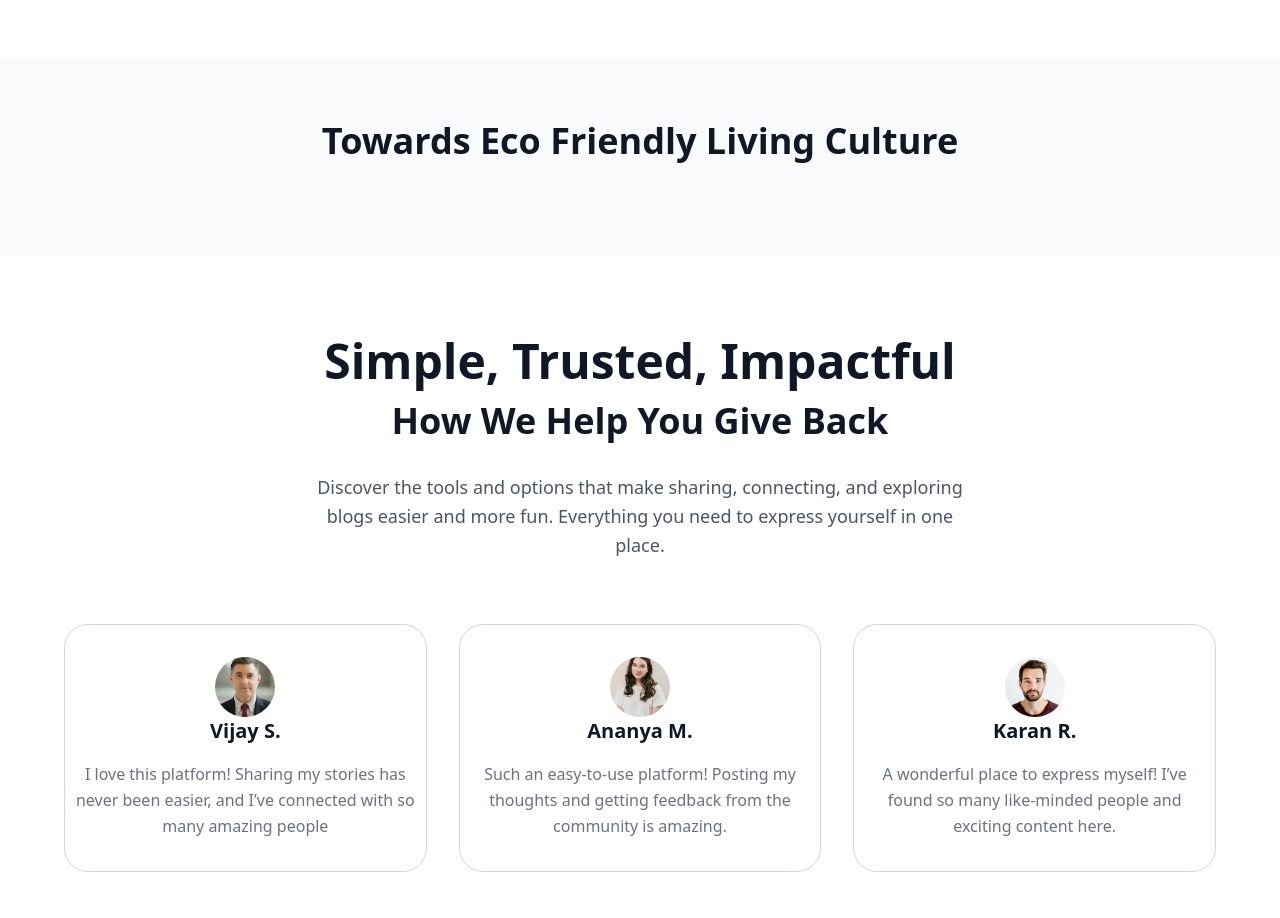
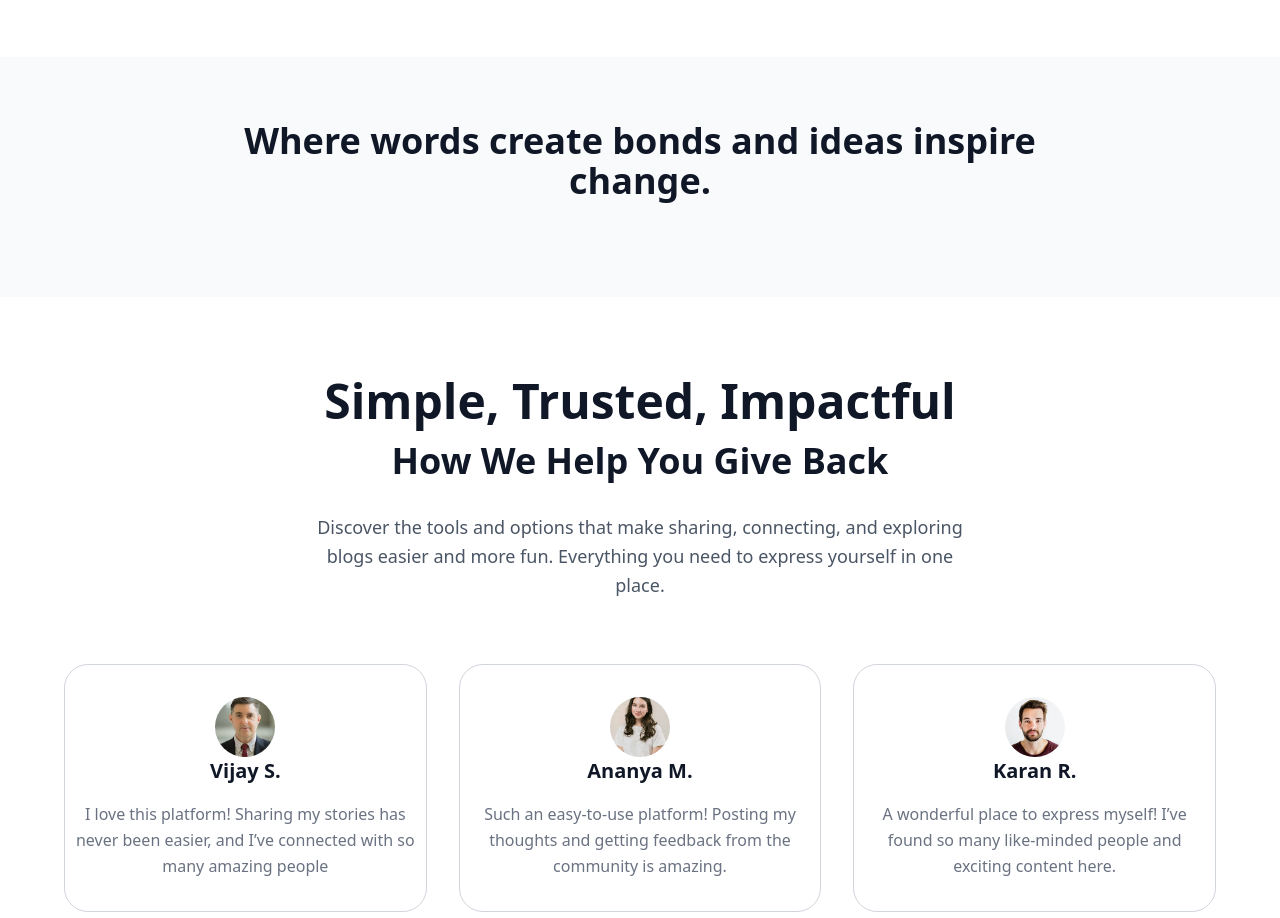
Before and after one commit to premm-x/Bloger, a React (Vite) app in the folder frontend/: page / in a window 1280 px wide. Shown: the part 920-1838 px from the top of the page. Built offline with nearby package versions, Linux system fonts and the light colour scheme; no server answers.

Commit message:
Update Hometwo.jsx

```diff
--- a/frontend/src/pages/Hometwo.jsx
+++ b/frontend/src/pages/Hometwo.jsx
@@ -221,7 +221,7 @@ function Hometwo() {
       <section className="py-16 px-6 bg-gray-50">
         <div className="max-w-4xl mx-auto text-center">
           <h2 className="text-3xl md:text-4xl font-bold text-gray-900 mb-8">
-            Towards Eco Friendly Living Culture
+            Where words create bonds and ideas inspire change.
           </h2>
         </div>
       </section>
```
